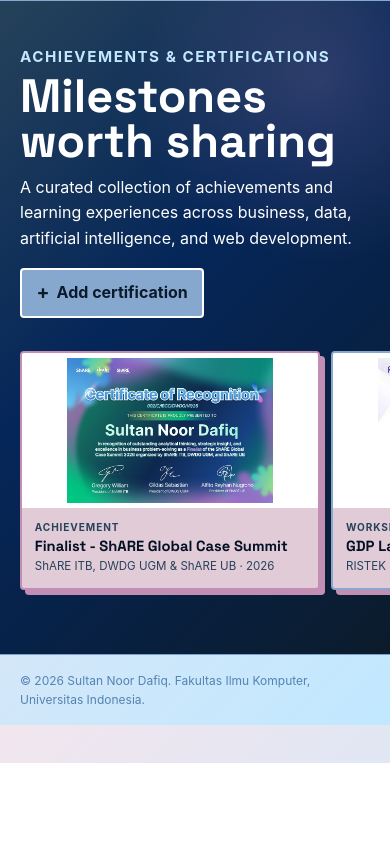
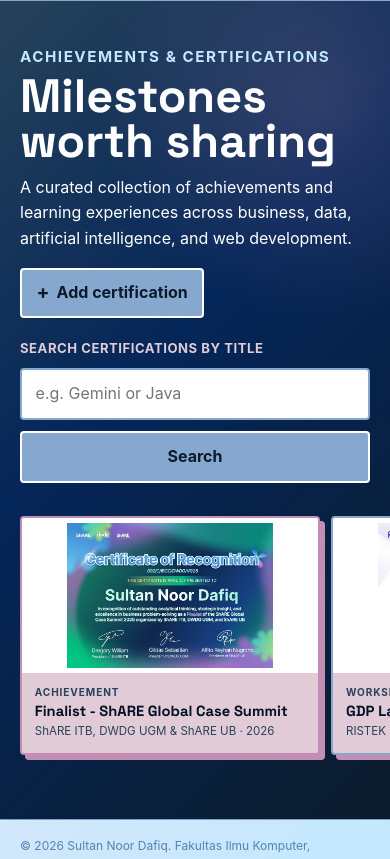
Before and after one commit to Dafiq24/myportfolio, a Django app: page /certifications/ in a window 390 px wide. Shown: the part 81-940 px from the top of the page. Before the commit the page ends 844 px from the top, so only its background shows below. Run offline with Django 5.2, Linux system fonts and the light colour scheme; data comes from the database, SQL or seed files in the repository.

Commit message:
feat: add searchable certification JSON delivery
Expose certifications through a JSON endpoint with optional case-insensitive title filtering.

Render deserialized certification data with a responsive search interface, contextual empty state, and single-result carousel handling.

```diff
--- a/main/urls.py
+++ b/main/urls.py
@@ -2,6 +2,7 @@ from django.urls import path
 
 from main.views import (
     create_certification,
+    get_certifications_json,
     show_certification_detail,
     show_certifications,
     show_experience,
@@ -13,6 +14,11 @@ app_name = "main"
 urlpatterns = [
     path("", show_main, name="show_main"),
     path("experience/", show_experience, name="show_experience"),
+    path(
+        "api/certifications/",
+        get_certifications_json,
+        name="get_certifications_json",
+    ),
     path("certifications/", show_certifications, name="show_certifications"),
     path(
         "certifications/add/",
--- a/main/views.py
+++ b/main/views.py
@@ -1,4 +1,6 @@
 from django.contrib import messages
+from django.core import serializers
+from django.http import HttpResponse
 from django.shortcuts import get_object_or_404, redirect, render
 
 from main.forms import CertificationForm
@@ -28,11 +30,31 @@ def show_experience(request):
 
 
 def show_certifications(request):
+    json_response = get_certifications_json(request)
+    certifications = serializers.deserialize(
+        "json",
+        json_response.content.decode("utf-8"),
+    )
+
     context = {
         "name": "Sultan Noor Dafiq",
-        "certification_list": Certification.objects.all(),
+        "certification_list": [
+            certification.object for certification in certifications
+        ],
+        "title_query": request.GET.get("title", "").strip(),
     }
     return render(request, "certifications.html", context)
+
+
+def get_certifications_json(request):
+    title_query = request.GET.get("title", "").strip()
+    certifications = Certification.objects.all()
+
+    if title_query:
+        certifications = certifications.filter(title__icontains=title_query)
+
+    certifications_json = serializers.serialize("json", certifications)
+    return HttpResponse(certifications_json, content_type="application/json")
 
 
 def create_certification(request):
--- a/static/css/style.css
+++ b/static/css/style.css
@@ -554,6 +554,75 @@ h3,
     line-height: 1;
 }
 
+.certificate-search {
+    display: grid;
+    gap: 0.55rem;
+    max-width: 650px;
+    margin-bottom: 1.25rem;
+}
+
+.certificate-search label {
+    color: var(--certificate-blush);
+    font-size: 0.82rem;
+    font-weight: 700;
+    letter-spacing: 0.04em;
+    text-transform: uppercase;
+}
+
+.certificate-search-controls {
+    display: flex;
+    align-items: stretch;
+    gap: 0.65rem;
+}
+
+.certificate-search input {
+    min-width: 0;
+    flex: 1;
+    padding: 0.72rem 0.85rem;
+    color: var(--certificate-night);
+    background-color: var(--white);
+    border: 2px solid var(--certificate-blue);
+    border-radius: var(--radius);
+    font: inherit;
+}
+
+.certificate-search input:focus {
+    border-color: var(--certificate-pink);
+    outline: 3px solid rgba(195, 142, 180, 0.3);
+    outline-offset: 2px;
+}
+
+.certificate-search button,
+.certificate-search a {
+    display: inline-flex;
+    align-items: center;
+    justify-content: center;
+    padding: 0.72rem 1rem;
+    color: var(--certificate-night);
+    background-color: var(--certificate-blue);
+    border: 2px solid var(--white);
+    border-radius: var(--radius);
+    font: inherit;
+    font-weight: 700;
+    text-decoration: none;
+    cursor: pointer;
+    transition: background-color 0.2s ease, transform 0.2s ease;
+}
+
+.certificate-search a {
+    color: var(--white);
+    background-color: transparent;
+}
+
+.certificate-search button:hover,
+.certificate-search button:focus-visible,
+.certificate-search a:hover,
+.certificate-search a:focus-visible {
+    color: var(--certificate-night);
+    background-color: var(--certificate-pink);
+    transform: translateY(-2px);
+}
+
 .experience-heading h1,
 .certifications-heading h1 {
     margin: 0.25rem 0 0.6rem;
@@ -573,6 +642,15 @@ h3,
     width: max-content;
     animation: certificate-scroll 42s linear infinite;
     will-change: transform;
+}
+
+.certificate-carousel-single {
+    padding-inline: max(2rem, calc((100% - 1280px) / 2 + 2rem));
+}
+
+.certificate-track-static {
+    animation: none;
+    will-change: auto;
 }
 
 .certificate-set {
@@ -1407,6 +1485,20 @@ h3,
         padding: 2.75rem 0;
     }
 
+    .certificate-search-controls {
+        align-items: stretch;
+        flex-wrap: wrap;
+    }
+
+    .certificate-search input {
+        flex-basis: 100%;
+    }
+
+    .certificate-search button,
+    .certificate-search a {
+        flex: 1;
+    }
+
     .certificate-carousel {
         overflow-x: auto;
         padding: 0.8rem 1.25rem 1.25rem;
--- a/templates/base.html
+++ b/templates/base.html
@@ -10,7 +10,7 @@
     <link rel="preconnect" href="https://fonts.googleapis.com">
     <link rel="preconnect" href="https://fonts.gstatic.com" crossorigin>
     <link href="https://fonts.googleapis.com/css2?family=Space+Grotesk:wght@500;700&display=swap" rel="stylesheet">
-    <link rel="stylesheet" href="{% static 'css/style.css' %}?v=1.1">
+    <link rel="stylesheet" href="{% static 'css/style.css' %}?v=1.3">
     <link rel="apple-touch-icon" sizes="180x180" href="{% static 'img/apple-touch-icon.png' %}">
     <link rel="icon" type="image/png" sizes="32x32" href="{% static 'img/favicon-32x32.png' %}">
     <link rel="icon" type="image/png" sizes="16x16" href="{% static 'img/favicon-16x16.png' %}">
--- a/templates/certifications.html
+++ b/templates/certifications.html
@@ -19,11 +19,28 @@
                         Add certification
                     </a>
                 </div>
+
+                <form class="certificate-search" method="get" action="{% url 'main:show_certifications' %}" role="search">
+                    <label for="certificate-title-search">Search certifications by title</label>
+                    <div class="certificate-search-controls">
+                        <input
+                            id="certificate-title-search"
+                            name="title"
+                            type="search"
+                            value="{{ title_query }}"
+                            placeholder="e.g. Gemini or Java"
+                        >
+                        <button type="submit">Search</button>
+                        {% if title_query %}
+                            <a href="{% url 'main:show_certifications' %}">Clear</a>
+                        {% endif %}
+                    </div>
+                </form>
             </div>
 
             {% if certification_list %}
-                <div class="certificate-carousel" aria-label="Selected certificates">
-                    <div class="certificate-track">
+                <div class="certificate-carousel{% if certification_list|length == 1 %} certificate-carousel-single{% endif %}" aria-label="Selected certificates">
+                    <div class="certificate-track{% if certification_list|length == 1 %} certificate-track-static{% endif %}">
                         <div class="certificate-set">
                             {% for certification in certification_list %}
                                 <a class="certificate-card{% if certification.is_featured %} certificate-card-featured{% endif %}" href="#certificate-{{ certification.id }}">
@@ -37,6 +54,7 @@
                             {% endfor %}
                         </div>
 
+                        {% if certification_list|length > 1 %}
                             <div class="certificate-set" aria-hidden="true">
                                 {% for certification in certification_list %}
                                     <a class="certificate-card{% if certification.is_featured %} certificate-card-featured{% endif %}" href="#certificate-{{ certification.id }}" tabindex="-1">
@@ -49,6 +67,7 @@
                                     </a>
                                 {% endfor %}
                             </div>
+                        {% endif %}
                     </div>
                 </div>
 
@@ -65,7 +84,11 @@
                 {% endfor %}
             {% else %}
                 <div class="container">
+                    {% if title_query %}
+                        <p class="empty-state">No certifications match “{{ title_query }}”.</p>
+                    {% else %}
                         <p class="empty-state">No certifications have been added yet.</p>
+                    {% endif %}
                 </div>
             {% endif %}
         </section>
```
Lines whose indentation alone changed are shown as unchanged.
